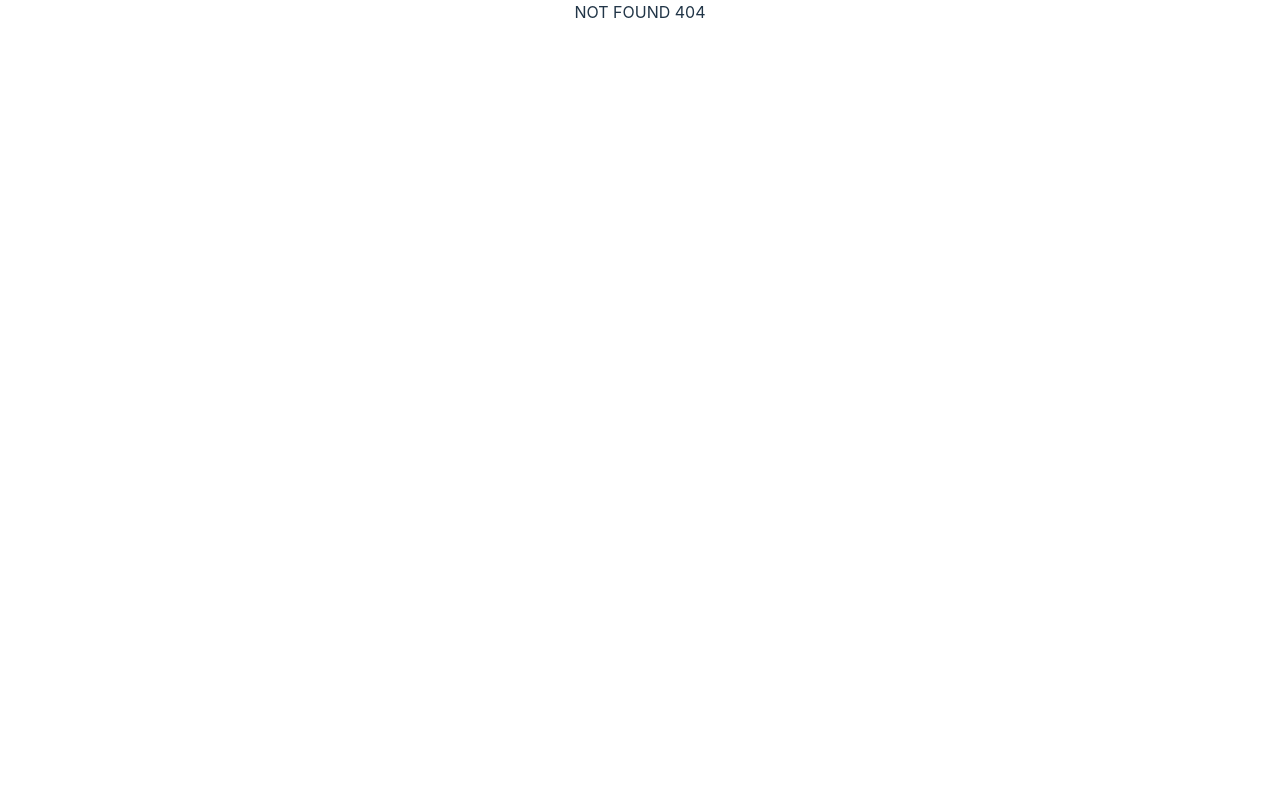
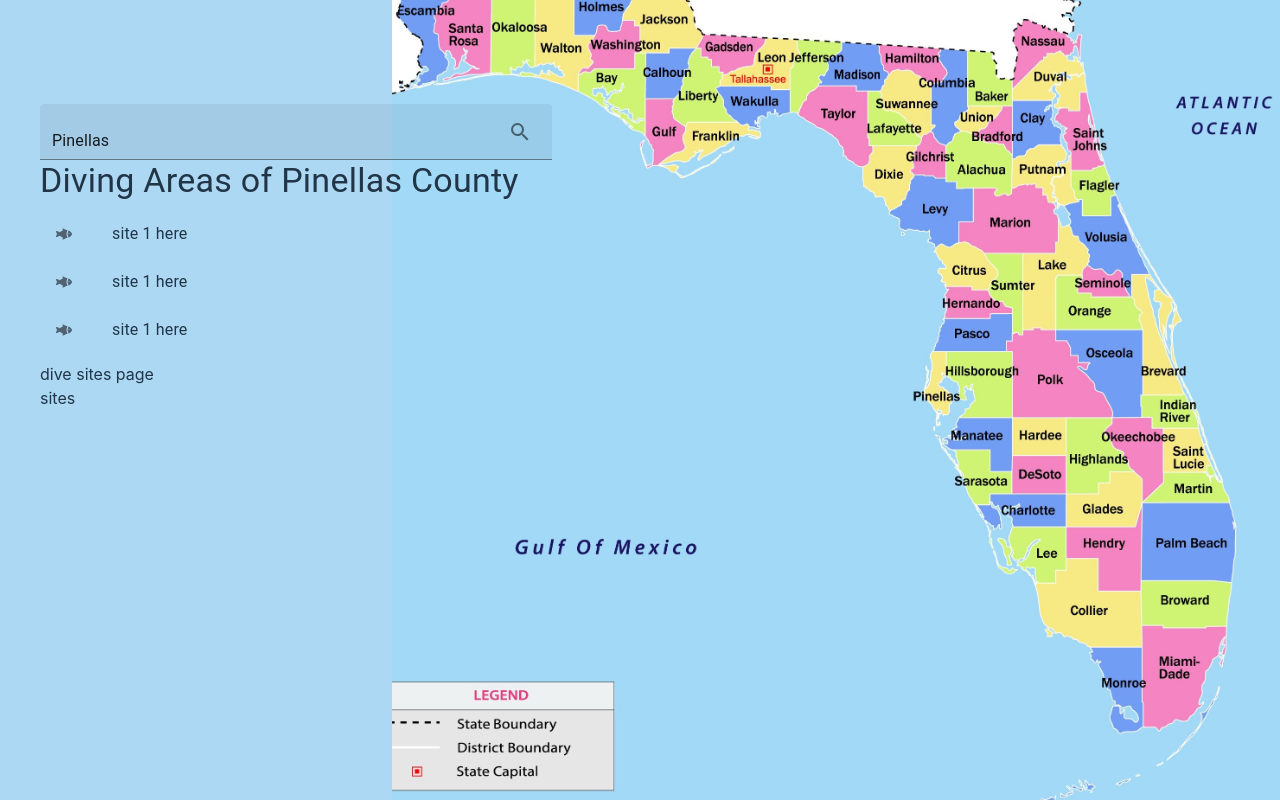
Before and after one commit to FishList-BayHacks/fishlist, a React (Vite) app in the folder frontend/: page /divesites in a window 1280 px wide. Before the commit this address had no page. Built offline with nearby package versions, Linux system fonts and the light colour scheme.

Commit message:
dive sight stuff

```diff
--- a/frontend/package.json
+++ b/frontend/package.json
@@ -16,6 +16,7 @@
     "formik": "^2.4.5",
     "react": "^18.2.0",
     "react-dom": "^18.2.0",
+    "react-icons": "^5.0.1",
     "react-router-dom": "^6.22.1",
     "styled-components": "^6.1.8",
     "yup": "^1.3.3"
--- a/frontend/src/App.jsx
+++ b/frontend/src/App.jsx
@@ -1,6 +1,8 @@
-import { BrowserRouter as Router, Route, Routes } from "react-router-dom";
+import { Route, BrowserRouter as Router, Routes } from "react-router-dom";
+
+import AboutPage from "./pages/AboutPage";
+import DiveSitesPage from "./pages/DiveSitesPage";
 import HomePage from "./pages/HomePage";
-import AboutPage from "./pages/AboutPage";
 import NotFoundPage from "./pages/NotFoundPage";
 import ThemeProvider from "./providers/theme-provider";
 
@@ -12,6 +14,7 @@ function App() {
           <Route path="/" element={<HomePage />} />
           <Route path="/about" element={<AboutPage />} />
           <Route path="*" element={<NotFoundPage />} />
+          <Route path="divesites" element={<DiveSitesPage />} />
         </Routes>
       </Router>
     </ThemeProvider>
--- /dev/null
+++ b/frontend/src/pages/DiveSitesPage.jsx
@@ -0,0 +1,101 @@
+import {
+  IconButton,
+  InputAdornment,
+  List,
+  ListItem,
+  ListItemIcon,
+  ListItemText,
+  TextField,
+  Typography,
+} from "@mui/material";
+
+import { IoFish } from "react-icons/io5";
+import { MdSearch } from "react-icons/md";
+import floridaCountyImage from "../assets/floridaMapDev.jpeg";
+import styled from "styled-components";
+import { useState } from "react";
+
+export default function DiveSitesPage({ county = "Pinellas" }) {
+  const divefakedata = [
+    { id: 1, name: "site 1 here", county: "pinellas" },
+    { id: 2, name: "site 1 here", county: "pinellas" },
+    { id: 3, name: "site 1 here", county: "pinellas" },
+  ];
+  const [searchValue, setSearchValue] = useState(county);
+  const handleSearchChange = (event) => {
+    setSearchValue(event.target.value);
+  };
+  const handleSearch = () => {};
+  return (
+    <BackgroundColorDiv>
+      <BackgroundContainer />
+      <StyledContainer>
+        <SearchField
+          type="search"
+          value={searchValue}
+          onChange={handleSearchChange}
+          placeholder="Search dive sites..."
+          variant="filled"
+          fullWidth
+          InputProps={{
+            endAdornment: (
+              <InputAdornment position="end">
+                <IconButton onClick={handleSearch}>
+                  <MdSearch />
+                </IconButton>
+              </InputAdornment>
+            ),
+          }}
+        />
+        <Typography variant="h4">{`Diving Areas of ${county} County`}</Typography>
+        <List>
+          {divefakedata.map((site) => {
+            return (
+              <ListItem key={site.id}>
+                <ListItemIcon>
+                  <IoFish />
+                </ListItemIcon>
+                <ListItemText primary={site.name} />
+              </ListItem>
+            );
+          })}
+        </List>
+        dive sites page
+        <div>sites</div>
+      </StyledContainer>
+    </BackgroundColorDiv>
+  );
+}
+
+const BackgroundContainer = styled.div`
+  position: absolute;
+  top: 0;
+  left: 0;
+  width: 100vw;
+  height: 100vh;
+  background-image: url(${floridaCountyImage});
+  background-size: contain;
+  background-position: right;
+  background-repeat: no-repeat;
+  z-index: 1;
+`;
+
+const BackgroundColorDiv = styled.div`
+  position: relative;
+  width: 100vw;
+  height: 100vh;
+  background-color: #add8f4;
+  z-index: 0;
+`;
+
+const StyledContainer = styled.div`
+  position: relative;
+  z-index: 2;
+  padding-top: 13vh;
+  padding-left: 5vh;
+  max-width: 40%;
+`;
+
+const SearchField = styled(TextField)`
+  margin-bottom: 20px;
+`;
```
Also changed, not shown: frontend/src/assets/floridaMapDev.jpeg (added), 1 other file (tests, documents, lock files or other folders).
